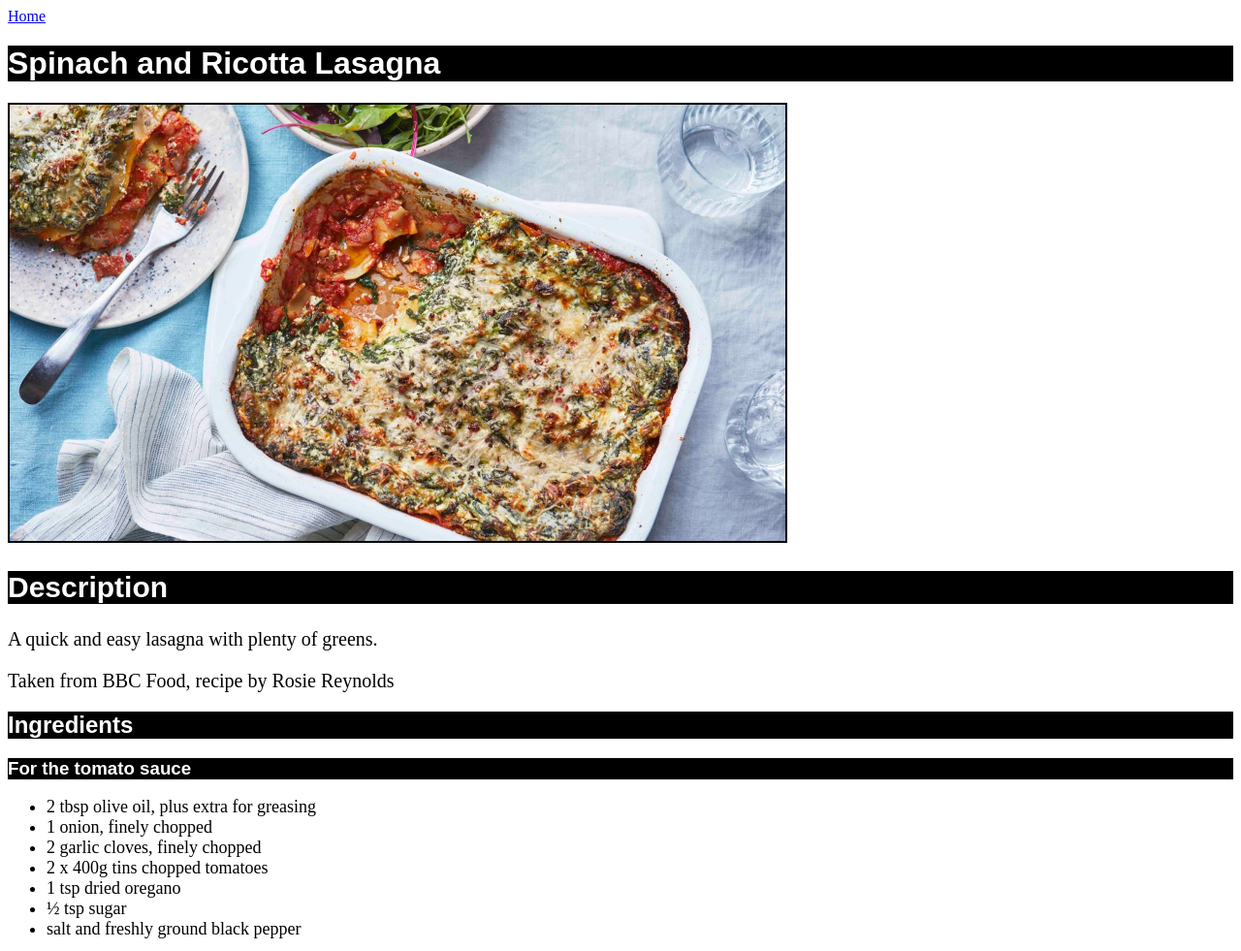
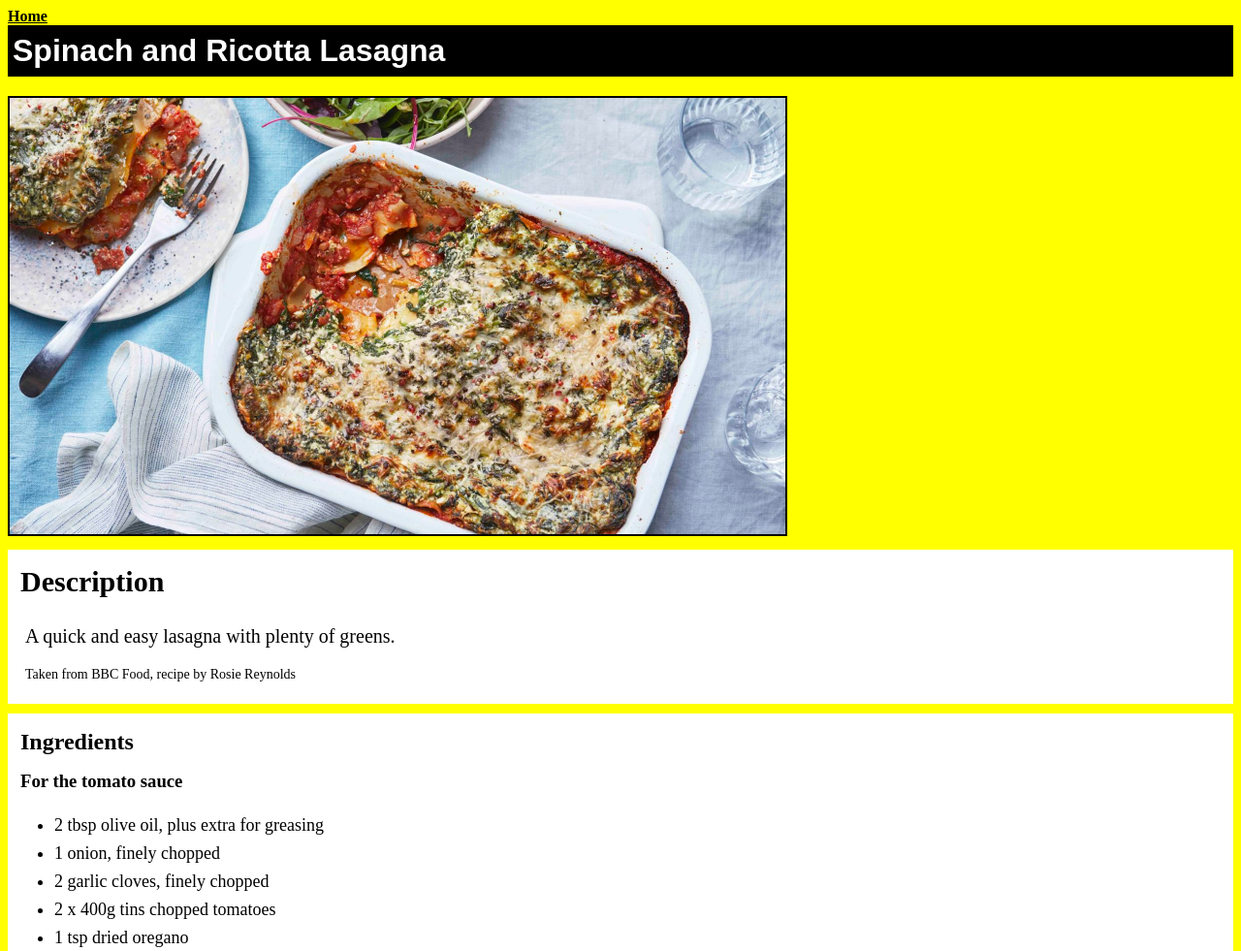
Before and after one commit to everydayseb/odin-recipes, a plain HTML site: page recipes/lasagna.html in a window 1280 px wide. Shown: the top 981 px of the page at 97% size. Drawn offline with Linux system fonts and the light colour scheme.

Commit message:
Update stylesheet

```diff
--- a/style.css
+++ b/style.css
@@ -1,13 +1,23 @@
+body {
+    background-color: yellow;
+}
+
 img.recipe-img {
     width: 800;
     height: auto;
     border: 2px solid #000;
+    margin-top: 20px;
+}
+
+h1 {
+    font-family: Arial, Helvetica, sans-serif;
+    color: white;
+    background-color: black;
 }
 
 h1, h2, h3, h4, h5, h6 {
-    font-family: Arial, Helvetica, sans-serif;
-    color: white;
-    background-color: black;
+    padding: 8px 5px;
+    margin: 0;
 }
 
 p,
@@ -19,3 +29,26 @@ p,
 li {
     font-size: 18px;
 }
+
+a {
+    color: black;
+    font-weight: bold;
+}
+
+div {
+    background-color: white;
+    padding: 8px;
+    margin: 10px 0;
+}
+
+div.description p {
+    padding-left: 10px;
+}
+.byline {
+    font-size: 14px;
+}
+
+div li {
+    margin-top: 0px;
+    margin-bottom: 8px;
+}
```
